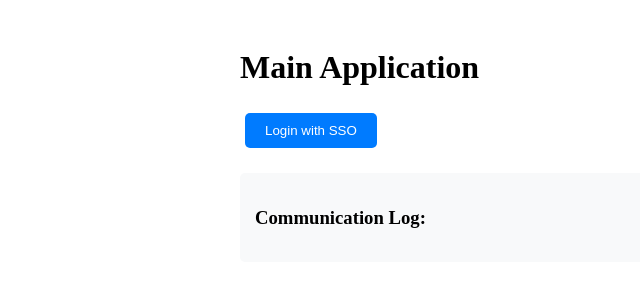
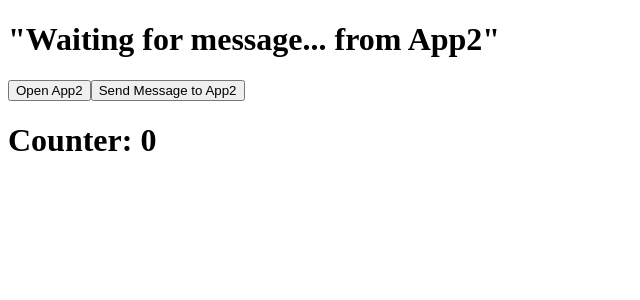
Before and after one commit to kumaruidivloper/sso-app-main, an Angular app: page / in a window 1280 px wide. Shown: the top 300 px of the page, without its empty margins (0-640 px from the left). Built offline with nearby package versions, Linux system fonts and the light colour scheme.

Commit message:
siganl-update-app2

```diff
--- a/src/app/app.html
+++ b/src/app/app.html
@@ -1,28 +1,5 @@
-<div class="main-app">
-      <h1>Main Application</h1>
+<h1>{{message() | json}}</h1>
+<button (click)="openApp2()">Open App2</button>
+    <button (click)="sendMessage()">Send Message to App2</button>
 
-      @if(!isLoggedIn) {
-        <div class="auth-section">
-        <button (click)="login()" class="login-btn">Login with SSO</button>
-      </div>
-      }
-
-      @if(isLoggedIn) {
-        <div class="logged-in-section">
-          <h2>Welcome, {{ userInfo?.name }}!</h2>
-          <p>Email: {{ userInfo?.email }}</p>
-          <button (click)="openSubApp()" class="open-sub-btn">Open Sub Application</button>
-          <button (click)="logout()" class="logout-btn">Logout</button>
-        </div>
-      }
-
-
-      <div class="communication-log">
-        <h3>Communication Log:</h3>
-        @for (log of communicationLogs; track log) {
-            <div class="log-entry">
-              {{ log }}
-            </div>
-        }
-      </div>
-    </div>
+<h1>Counter: {{counter() }}</h1>
--- a/src/app/app.ts
+++ b/src/app/app.ts
@@ -1,127 +1,46 @@
-import { Component, OnInit, OnDestroy, inject } from '@angular/core';
-import { RouterOutlet } from '@angular/router';
+import { Component, signal } from '@angular/core';
 import { CommonModule } from '@angular/common';
-import { Subject, takeUntil } from 'rxjs';
-import { SSOService } from './services/sso-service';
-import { PostMessageService } from './services/post-message.service';
 
 @Component({
   selector: 'app-root',
-  imports: [RouterOutlet],
+  standalone: true,
+  imports: [CommonModule],
   templateUrl: './app.html',
   styleUrl: './app.scss'
 })
-export class AppComponent implements OnInit, OnDestroy {
-  protected title = 'sso-app-main';
+export class AppComponent {
+  private app2Url = 'http://localhost:4201';
+  private app2Window: Window | null = null;
+  message = signal<any>('Waiting for message... from App2');
+  counter = signal<number>(0)
 
-  private destroy$ = new Subject<void>();
+  constructor() {}
 
-  isLoggedIn = false;
-  userInfo: any = null;
-  communicationLogs: string[] = [];
-
-  private ssoService = inject(SSOService);
-  private postMessageService = inject(PostMessageService);
-
-  ngOnInit() {
-    // Check if already logged in
-    this.checkAuthStatus();
-
-    // Listen for messages from sub-application
-    this.postMessageService.messages$
-      .pipe(takeUntil(this.destroy$))
-      .subscribe(message => {
-        this.handleMessage(message);
-      });
+  openApp2() {
+    // ✅ This will work since it's directly from a user action
+    this.app2Window = window.open(this.app2Url, 'app2');
   }
 
-  ngOnDestroy() {
-    this.destroy$.next();
-    this.destroy$.complete();
-  }
-
-  async login() {
-    try {
-      const result = await this.ssoService.login();
-      if (result.success) {
-        this.isLoggedIn = true;
-        this.userInfo = result.user;
-        this.addLog('Main app: User logged in successfully');
-      }
-    } catch (error) {
-      console.error('Login failed:', error);
-      this.addLog('Main app: Login failed');
+  sendMessage() {
+    if (this.app2Window) {
+      this.app2Window.postMessage(
+        { type: 'GREETING_FROM_APP1', payload: 'Hello from App1!' },
+        this.app2Url
+      );
+    } else {
+      console.warn('App2 window not opened yet');
     }
   }
 
-  logout() {
-    this.ssoService.logout();
-    this.isLoggedIn = false;
-    this.userInfo = null;
-    this.addLog('Main app: User logged out');
+  ngOnInit() {
+  window.addEventListener('message', this.handleMessage);
+}
 
-    // Notify sub-application about logout
-    this.postMessageService.sendMessage({
-      type: 'LOGOUT',
-      timestamp: new Date().toISOString()
-    });
-  }
+handleMessage = (event: MessageEvent) => {
+  if (event.origin !== 'http://localhost:4201') return;
+  console.log('Message received in App1:', event.data);
+  this.message.set(event.data);
+  this.counter.set(this.counter() + 1);
+};
 
-  openSubApp() {
-    const subAppUrl = 'http://localhost:4201'; // Sub-application URL
-    // popup
-    //const popup = window.open(subAppUrl, 'sub-app', 'width=800,height=600');
-    //const newTab = window.open(subAppUrl, 'sub-app', '_blank');
-    const newTab = window.open(subAppUrl, '_blank');
-
-    // Store reference to communicate
-    //this.postMessageService.setTargetWindow(popup, subAppUrl);
-    this.postMessageService.setTargetWindow(newTab, subAppUrl);
-
-    this.addLog('Main app: Opening sub-application');
-  }
-
-  private checkAuthStatus() {
-    const authData = this.ssoService.getAuthData();
-    if (authData) {
-      this.isLoggedIn = true;
-      this.userInfo = authData.user;
-      this.addLog('Main app: Restored login session');
-    }
-  }
-
-  private handleMessage(message: any) {
-    switch (message.type) {
-      case 'SUB_APP_READY':
-        this.addLog('Sub app: Ready to receive data');
-        // Send current auth status to sub-application
-        this.postMessageService.sendMessage({
-          type: 'AUTH_STATUS',
-          isLoggedIn: this.isLoggedIn,
-          userInfo: this.userInfo,
-          timestamp: new Date().toISOString()
-        });
-        break;
-
-      case 'REQUEST_AUTH_STATUS':
-        this.addLog('Sub app: Requesting auth status');
-        this.postMessageService.sendMessage({
-          type: 'AUTH_STATUS',
-          isLoggedIn: this.isLoggedIn,
-          userInfo: this.userInfo,
-          timestamp: new Date().toISOString()
-        });
-        break;
-
-      default:
-        this.addLog(`Received unknown message: ${message.type}`);
-    }
-  }
-
-  private addLog(message: string) {
-    this.communicationLogs.unshift(`${new Date().toLocaleTimeString()}: ${message}`);
-    if (this.communicationLogs.length > 10) {
-      this.communicationLogs = this.communicationLogs.slice(0, 10);
-    }
-  }
 }
```
Also changed, not shown: 1 other file (tests, documents, lock files or other folders).
